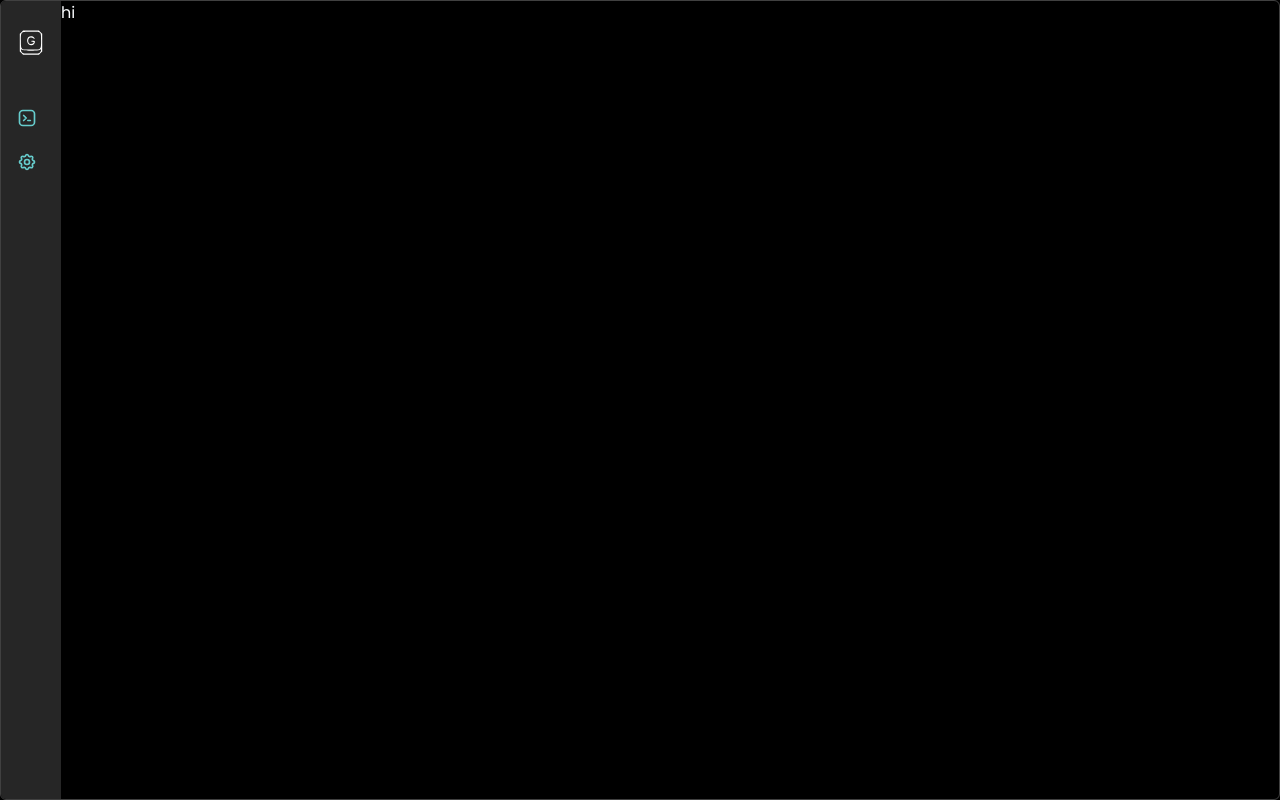
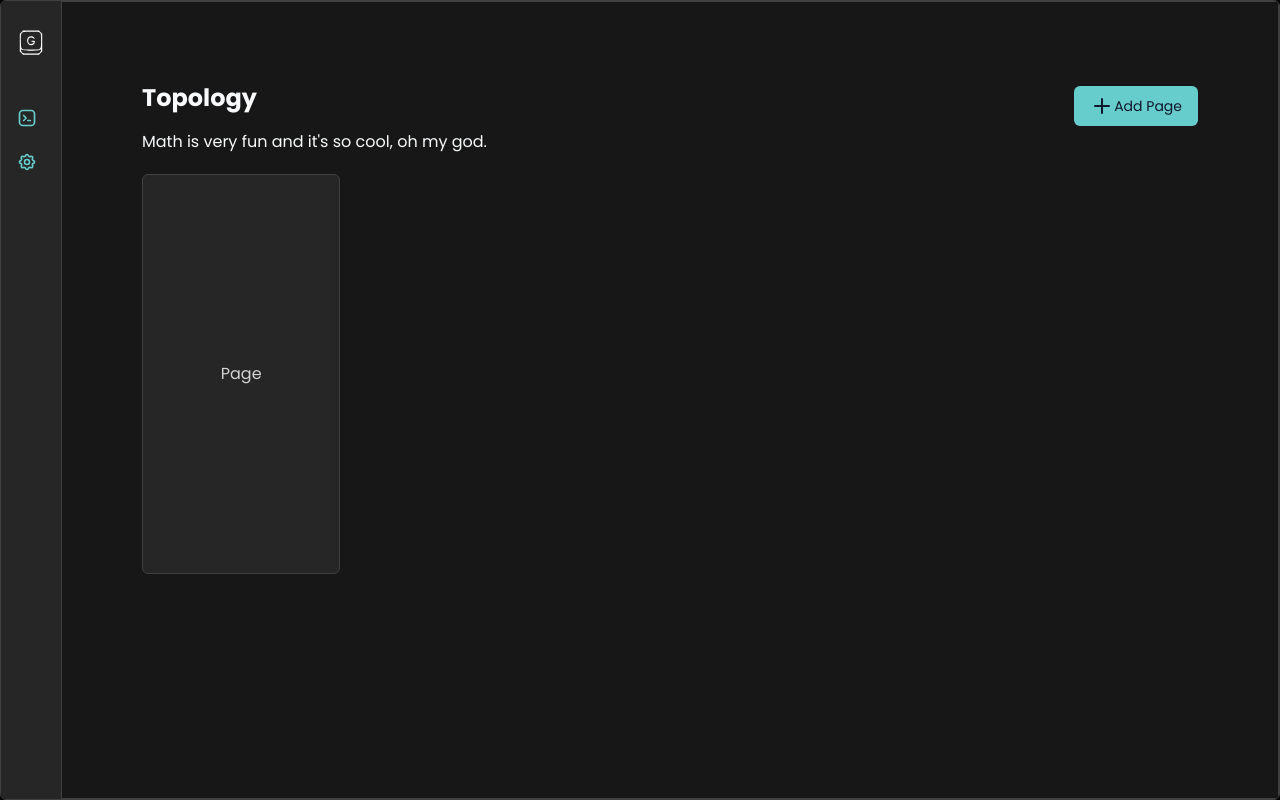
Before and after one commit to kenyounot123/gnovistar-app, a Next.js app: page /dashboard/book/randomString1 in a window 1280 px wide. Built offline with nearby package versions, Linux system fonts and the light colour scheme; no server answers.

Commit message:
Add book page creation in front end

```diff
--- a/src/app/dashboard/book/[id]/page.tsx
+++ b/src/app/dashboard/book/[id]/page.tsx
@@ -1,5 +1,109 @@
+"use client"
+import { Button } from '@/components/ui/button'; // Adjust the path as necessary
+import { Plus } from 'lucide-react'; // Ensure you have the icon package installed
+import {
+  DropdownMenu,
+  DropdownMenuContent,
+  DropdownMenuItem,
+  DropdownMenuTrigger,
+} from "@/components/ui/dropdown-menu"
+import { useState } from 'react';
+
+const dummyBookData = {
+  bookId: "randomString1",
+  bookTitle: "Topology",
+  bookDescription: "Math is very fun and it's so cool, oh my god.",
+  bookPurpose: "Education",
+  bookPages: [
+    {
+      pageType: "notes" as PageType,  // pdf, notebook, or video
+      pageImg: "", // depends on page type
+      pageContent: "" // actual data of what is contained inside the page
+    }
+  ],
+}
+type PageType = "notes" | "pdf";
+
+interface Book {
+  bookId: string,
+  bookTitle: string,
+  bookDescription: string,
+  bookPurpose: string,
+  bookPages: BookPage[]
+}
+interface BookPage {
+  pageType: PageType, // Could be 'video' 'pdf' or 'notes' for now
+  pageImg?: string, // thumbnail img ?
+  pageContent?: string // idk
+}
 export default function Book() {
+  // get the bookPages from current book and save it into state
+  // when a page is appended or removed in the db, add or remove the page from the view
+  const [selected, setSelected] = useState([]) // state to store selected pages (to be used for deletion )
+  const [bookData, setBookData] = useState<Book>(dummyBookData)
+  const [bookPagesData, setBookPagesData] = useState<BookPage[]>(dummyBookData.bookPages)
+
+
+  const handlePageClick = (page:BookPage) => {
+    // determine what page it is and reroute them to correct page display
+    // pdf page or note page
+    console.log(page.pageType)
+
+  }
+  const handlePdfClick = () => {
+    // handle pdf page creation
+
+  }
+  const handleNoteClick = () => {
+    // handle note creation
+    const newPage = {
+      pageType: "notes" as PageType,
+      pageImg: "", // Set an appropriate image if needed
+      pageContent: "" // Add actual notebook content or placeholder
+    };
+    setBookPagesData([...bookPagesData, newPage]);
+  }
+  const handleVideoClick = () => {
+
+  }
   return (
-    <h1>hi</h1>
-  )
+    <div className="p-4 md:p-10 grow overflow-y-auto">
+      <div className='flex justify-between items-center'>
+        <h1 className="text-2xl font-semibold mb-4">{dummyBookData.bookTitle}</h1>
+        <DropdownMenu>
+          <DropdownMenuTrigger asChild>
+            <Button>
+              <Plus/>
+              Add Page
+            </Button>
+          </DropdownMenuTrigger>
+          <DropdownMenuContent className='border-0 bg-background'>
+            <DropdownMenuItem onClick={handlePdfClick}>
+              PDF
+            </DropdownMenuItem>
+            <DropdownMenuItem onClick={handleNoteClick}>
+              Notebook
+            </DropdownMenuItem>
+            <DropdownMenuItem onClick={handleVideoClick}>
+              Video
+            </DropdownMenuItem>
+          </DropdownMenuContent>
+        </DropdownMenu>
+      </div>
+      <p>{dummyBookData.bookDescription}</p>
+      <div className="mt-5 grid grid-cols-1 md:grid-cols-2 lg:grid-cols-5 gap-4">
+        {bookPagesData.map((page, idx) => (
+          <div
+            key={idx}
+            className="max-w-[300px] h-[400px] dark:bg-neutral-800 border border-neutral-200 dark:border-neutral-700 rounded-md flex items-center justify-center flex-row-wrap"
+            onClick={() => handlePageClick(page)}
+          >
+            <span className="text-neutral-700 dark:text-neutral-300 text-center">
+              Page
+            </span>
+          </div>
+        ))}
+      </div>
+    </div>
+  );
 }
--- a/src/app/dashboard/layout.tsx
+++ b/src/app/dashboard/layout.tsx
@@ -3,7 +3,11 @@ import { GnovistarSidebar } from "./components/Sidebar";
 export default function DashboardLayout({ children }: { children: React.ReactNode }) {
   return (
     <GnovistarSidebar>
-        {children}
+      <div className="flex flex-1">
+        <div className="p-2 md:p-10 border border-neutral-200 dark:border-neutral-700 bg-white dark:bg-neutral-900 flex flex-col gap-2 flex-1 w-full h-full overflow-y-auto">
+          {children}
+        </div>
+      </div>
     </GnovistarSidebar>
   );
 }
--- a/src/app/dashboard/page.tsx
+++ b/src/app/dashboard/page.tsx
@@ -2,7 +2,6 @@ import { Button } from "@/components/ui/button"
 import { Input } from "@/components/ui/input"
 import { BookOpen, FileText, Plus } from "lucide-react"
 import Link from "next/link"
-import { GnovistarSidebar } from "./components/Sidebar"
 
 const dummyBookData = [
   {
@@ -10,26 +9,30 @@ const dummyBookData = [
     bookTitle: "Topology",
     bookDescription: "Math is very fun and it's so cool, oh my god.",
     bookPurpose: "Education",
+    bookPages: [],
   },
   {
     bookId: "randomString2",
     bookTitle: "Algebra",
     bookDescription: "An interesting journey into abstract structures.",
     bookPurpose: "Study",
+    bookPages: [],
   },
   {
     bookId: "randomString3",
     bookTitle: "Calculus",
     bookDescription: "Understanding the change and motion in mathematics.",
     bookPurpose: "Research",
+    bookPages: [],
   },
 ];
 export default function Dashboard() {
+  // Fetches all the books that user has created
+  // -> save it in state
+  // -> use that state to implement search query feature
+
   return (
     <>
-      <div className="flex flex-1">
-        <div className="p-2 md:p-10 border border-neutral-200 dark:border-neutral-700 bg-white dark:bg-neutral-900 flex flex-col gap-2 flex-1 w-full h-full">
-
       <div className="mb-4">
         <Input type="text" placeholder="Search your notes..." className="w-full border-0 dark:bg-neutral-800" />
       </div>
@@ -46,8 +49,6 @@ export default function Dashboard() {
           </div>
         ))}
       </div>
-        </div>
-      </div>
     </>
   )
 }
```
Lines whose indentation alone changed are shown as unchanged.
